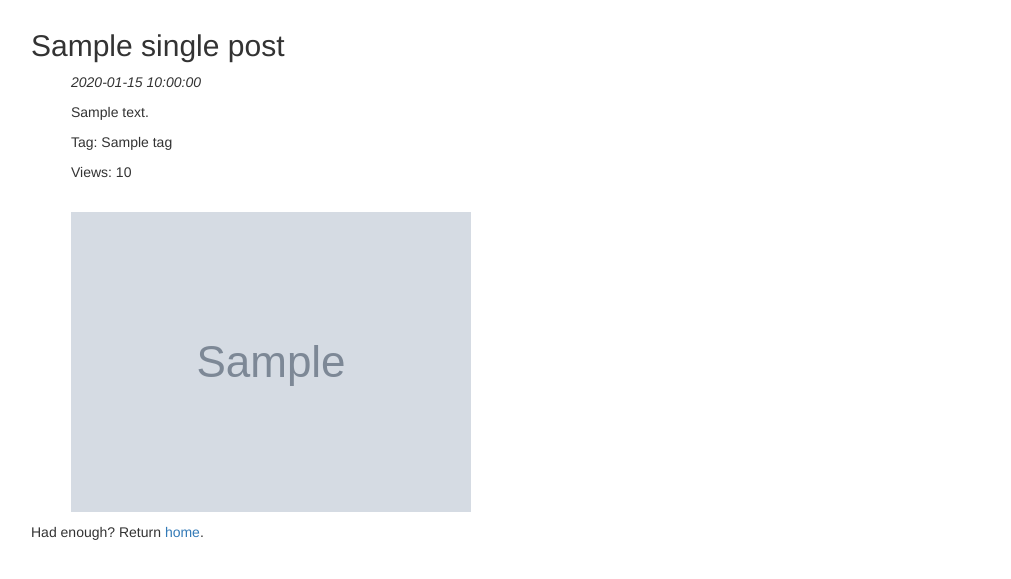
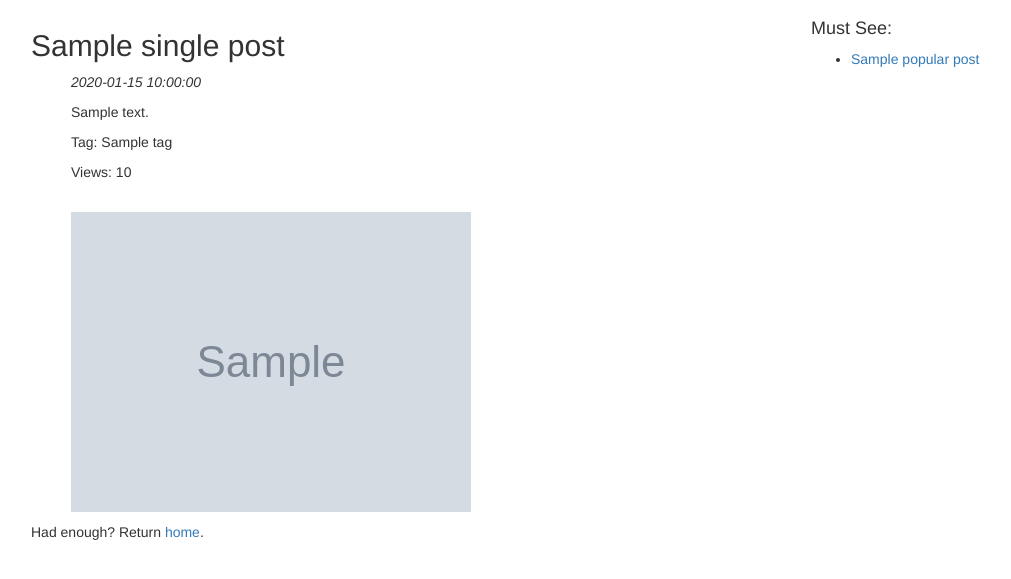
Before and after one commit to Patel-Jenu-1991/django-bloggy, a Python web app: template bloggy_project/templates/blog/post.html in a window 1280 px wide. Shown: the part 51-630 px from the top of the page, without its empty margins (39-1050 px from the left). Run offline with Jinja, Linux system fonts and the light colour scheme; the template is opened without the code that fills it: most values are stand-ins (such as "Sample title", 1, 10 or a date in 2020); grey boxes marked "Sample" are stand-in pictures; some libraries are stand-ins or nearby versions.

Commit message:
Updated the post template to show the top 5 popular posts

```diff
--- a/bloggy_project/templates/blog/post.html
+++ b/bloggy_project/templates/blog/post.html
@@ -1,6 +1,8 @@
 {% extends '_base.html' %}
 
 {% block content %}
+<div class="row">
+    <div class="col-md-8">
         <h2>{{ single_post.title }}</h2>
         <ul>
             <p><em>{{ single_post.created_at }}</em></p>
@@ -15,4 +17,18 @@
             </p>
         </ul>
         <p>Had enough? Return <a href="/blog">home</a>.</p><br />
+    </div>
+    <div class="col-md-4">
+        <h4>Must See:</h4>
+        <ul>
+            {% for popular_post in popular_posts %}
+                <li>
+                    <a href="/blog/{{ popular_post.title }}">
+                        {{ popular_post.title }}
+                    </a>
+                </li>
+            {% endfor %}
+        </ul>
+    </div>
+</div>
 {% endblock %}
```
Lines whose indentation alone changed are shown as unchanged.
